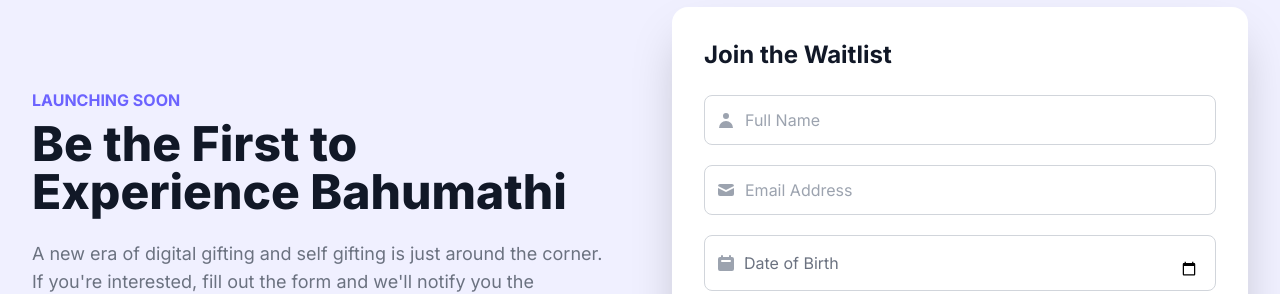
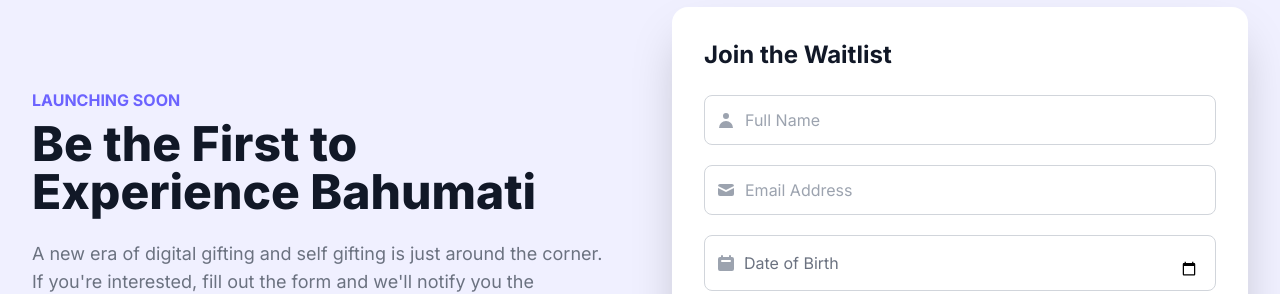
Before and after one commit to LakshmiSureshChandra/bahumati-landing-page, a Next.js app: page / in a window 1280 px wide. Shown: the part 5220-5514 px from the top of the page. Built offline with nearby package versions, Linux system fonts and the light colour scheme.

Commit message:
small change

```diff
--- a/components/FAQ.tsx
+++ b/components/FAQ.tsx
@@ -328,7 +328,7 @@ export default function ContactPage() {
                   Launching Soon
                 </span>
                 <h1 className="text-4xl md:text-5xl font-extrabold text-[var(--heading)] mt-2 mb-6">
-                  Be the First to Experience Bahumathi
+                  Be the First to Experience Bahumati
                 </h1>
                 <p className="text-lg text-[var(--body)] mb-8">
                   A new era of digital gifting and self gifting is just around the
```
